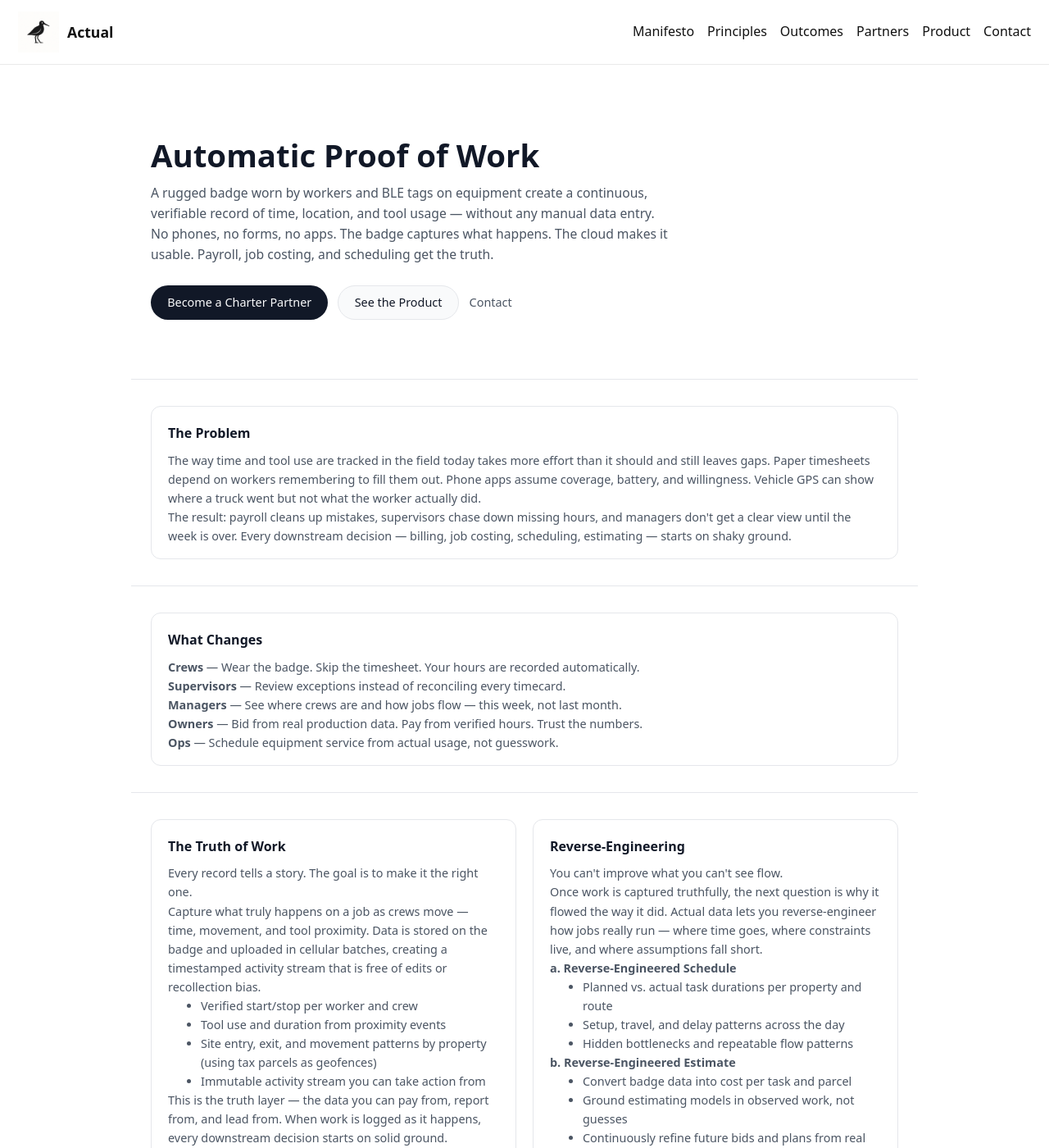
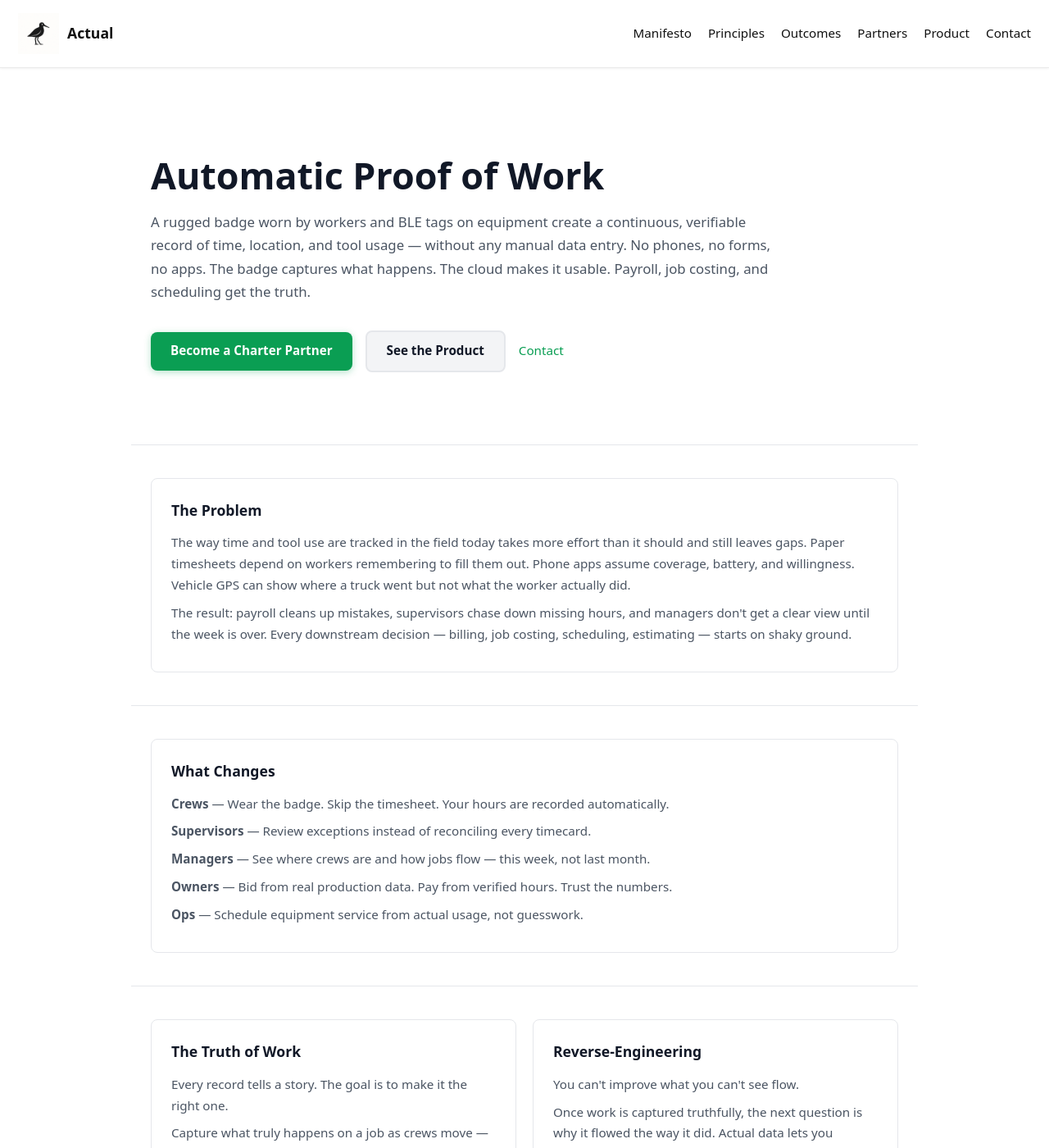
Before and after one commit to greg-e/limosa.work, a Jekyll site: the page built from index.html, in a window 1280 px wide and 1400 px high. Shown: the whole window at 82% size. Built offline with Jekyll 4.4.1, drawn with Linux system fonts in a browser that asks for light colours.

Commit message:
Enhance UX: Improve button styles, typography, spacing, and responsive design

```diff
--- a/assets/css/main.css
+++ b/assets/css/main.css
@@ -14,26 +14,28 @@ body{
   font-family:system-ui,-apple-system,Segoe UI,Roboto,Arial,sans-serif;
   color:var(--ink);
   background:var(--bg);
-  line-height:1.6;
+  line-height:1.7;
+  font-size:16px;
 }
 img{max-width:100%;height:auto;display:block}
-a{color:var(--ink);text-decoration:none}
-a:hover{text-decoration:underline}
+a{color:var(--ink);text-decoration:none;transition:color 0.2s ease}
+a:hover{color:var(--green)}
 
 /* Header */
 .site-header{
   display:flex;align-items:center;gap:16px;
-  padding:14px 22px;border-bottom:1px solid var(--line);
+  padding:16px 22px;border-bottom:1px solid var(--line);
   background:#fff;position:sticky;top:0;z-index:20;
+  box-shadow:0 1px 3px rgba(0,0,0,0.05);
 }
 .brand{display:flex;align-items:center;gap:10px;color:inherit;text-decoration:none}
 .brand img{height:50px;width:auto}
 .brand span{font-weight:700;font-size:1.1rem}
 
 /* Desktop nav */
-.site-nav{margin-left:auto;display:flex;gap:16px;flex-wrap:wrap}
-.site-nav a{color:var(--ink);font-weight:500}
-.site-nav a:hover{color:var(--green)}
+.site-nav{margin-left:auto;display:flex;gap:20px;flex-wrap:wrap;align-items:center}
+.site-nav a{color:var(--ink);font-weight:500;font-size:0.95rem;transition:color 0.2s ease;padding:0.5rem 0}
+.site-nav a:hover{color:var(--green);text-decoration:none}
 
 /* Mobile nav toggle */
 .nav-toggle{
@@ -116,34 +118,38 @@ a:hover{text-decoration:underline}
 .actual-container {
   max-width: 960px;
   margin: 0 auto;
-  padding: 2rem 1.5rem;
+  padding: 2.5rem 1.5rem;
 }
 
 /* Hero */
 .actual-hero {
-  padding: 3.5rem 0 2.5rem;
+  padding: 4rem 0 3rem;
   text-align: left;
 }
 
 .actual-hero-title {
-  font-size: clamp(1.9rem, 3vw, 2.4rem);
-  line-height: 1.15;
-  margin: 0 0 0.75rem;
+  font-size: clamp(2rem, 5vw, 2.8rem);
+  line-height: 1.2;
+  margin: 0 0 1rem;
+  font-weight: 700;
+  color: #111827;
 }
 
 .actual-hero-subtitle {
-  max-width: 40rem;
-  font-size: 0.98rem;
-  line-height: 1.6;
+  max-width: 48rem;
+  font-size: 1.05rem;
+  line-height: 1.7;
   color: #4b5563; /* gray-700 */
-  margin: 0 0 1.5rem;
+  margin: 0 0 2rem;
+  font-weight: 400;
 }
 
 /* Hero actions */
 .actual-hero-actions {
   display: flex;
   flex-wrap: wrap;
-  gap: 0.75rem;
+  gap: 1rem;
+  align-items: center;
 }
 
 /* Buttons */
@@ -153,43 +159,54 @@ a:hover{text-decoration:underline}
   display: inline-flex;
   align-items: center;
   justify-content: center;
-  font-size: 0.9rem;
-  font-weight: 500;
-  border-radius: 999px;
-  padding: 0.55rem 1.2rem;
+  font-size: 0.95rem;
+  font-weight: 600;
+  border-radius: 8px;
+  padding: 0.65rem 1.5rem;
   text-decoration: none;
   cursor: pointer;
-  border: 1px solid transparent;
+  border: none;
+  transition: all 0.2s ease;
 }
 
 .btn-primary {
-  background: #111827;
-  color: #f9fafb;
+  background: var(--green);
+  color: #ffffff;
+  box-shadow: 0 2px 8px rgba(10, 158, 83, 0.3);
 }
 
 .btn-primary:hover {
-  background: #020617;
+  background: var(--green-dark);
+  box-shadow: 0 4px 12px rgba(10, 158, 83, 0.4);
+  transform: translateY(-1px);
+}
+
+.btn-primary:active {
+  transform: translateY(0);
 }
 
 .btn-ghost {
-  background: #f9fafb;
+  background: #f3f4f6;
   color: #111827;
-  border-color: #e5e7eb;
+  border: 2px solid #e5e7eb;
 }
 
 .btn-ghost:hover {
   background: #e5e7eb;
+  border-color: var(--green);
 }
 
 .btn-link {
   background: transparent;
-  color: #4b5563;
+  color: var(--green);
   padding-left: 0;
   padding-right: 0;
+  font-weight: 500;
 }
 
 .btn-link:hover {
-  color: #111827;
+  color: var(--green-dark);
+  text-decoration: underline;
 }
 
 /* Strips / sections */
@@ -216,21 +233,29 @@ a:hover{text-decoration:underline}
 
 /* Cards */
 .actual-card {
-  padding: 1.25rem 1.25rem 1rem;
-  border-radius: 0.75rem;
+  padding: 1.5rem;
+  border-radius: 0.5rem;
   border: 1px solid #e5e7eb;
   background: #ffffff;
+  transition: box-shadow 0.2s ease, border-color 0.2s ease;
+}
+
+.actual-card:hover {
+  border-color: var(--green);
+  box-shadow: 0 4px 12px rgba(0, 0, 0, 0.08);
 }
 
 .actual-card-title {
-  font-size: 1rem;
-  margin: 0 0 0.5rem;
+  font-size: 1.1rem;
+  margin: 0 0 0.75rem;
+  font-weight: 600;
+  color: #111827;
 }
 
 .actual-card-body {
-  margin: 0;
-  font-size: 0.9rem;
-  line-height: 1.6;
+  margin: 0 0 0.5rem;
+  font-size: 0.95rem;
+  line-height: 1.7;
   color: #4b5563;
 }
 
@@ -257,3 +282,47 @@ a:hover{text-decoration:underline}
   font-weight: 500;
   margin-right: 0.25rem;
 }
+
+/* Mobile Responsiveness */
+@media (max-width: 768px) {
+  .actual-hero {
+    padding: 3rem 0 2rem;
+  }
+
+  .actual-hero-title {
+    font-size: clamp(1.5rem, 4vw, 2rem);
+    margin: 0 0 0.75rem;
+  }
+
+  .actual-hero-subtitle {
+    font-size: 1rem;
+    margin: 0 0 1.5rem;
+  }
+
+  .actual-hero-actions {
+    gap: 0.75rem;
+  }
+
+  .btn-primary,
+  .btn-ghost,
+  .btn-link {
+    font-size: 0.9rem;
+    padding: 0.55rem 1.2rem;
+  }
+
+  .actual-card-title {
+    font-size: 1rem;
+  }
+
+  .actual-card-body {
+    font-size: 0.9rem;
+  }
+
+  .site-nav {
+    gap: 12px;
+  }
+
+  .site-nav a {
+    font-size: 0.9rem;
+  }
+}
```
